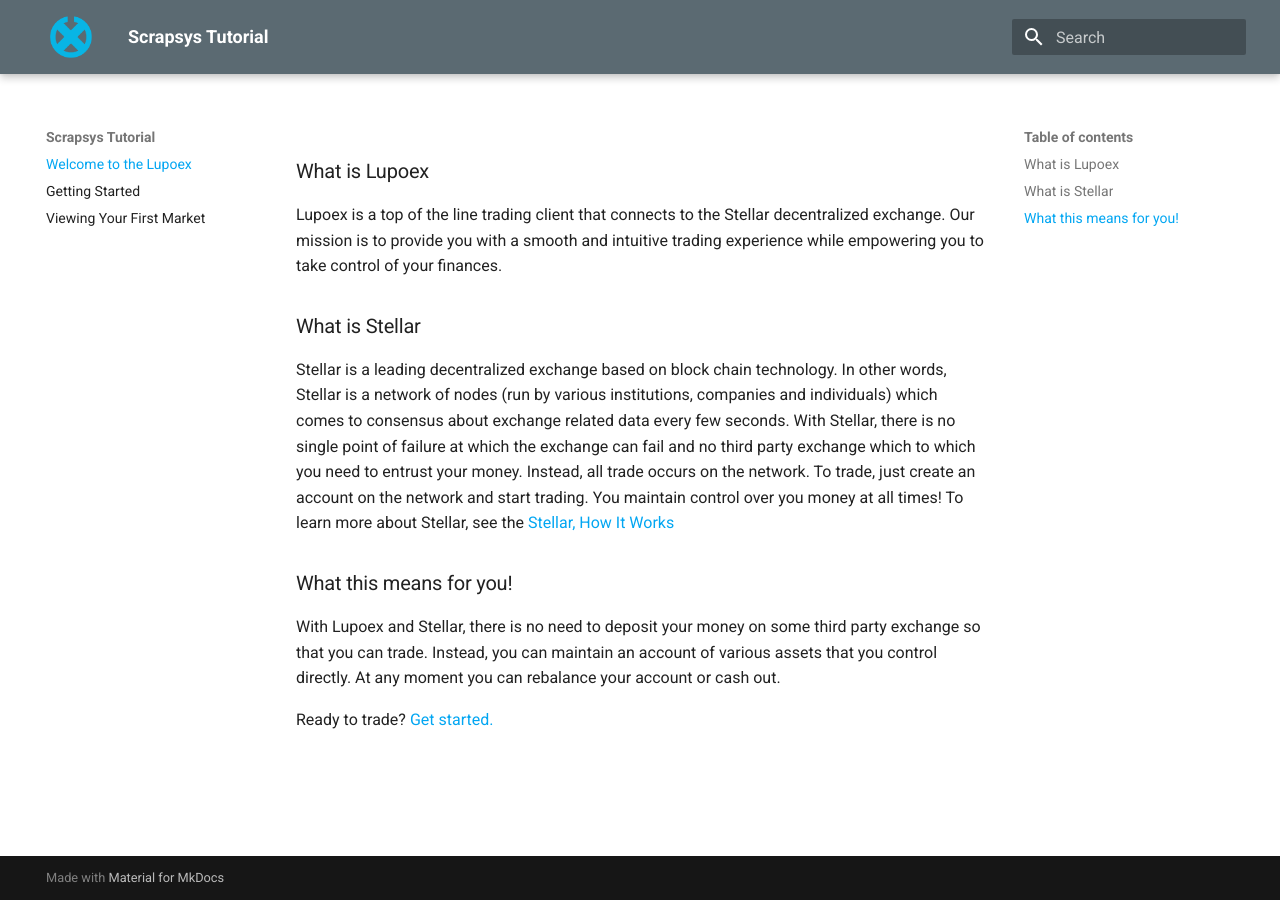
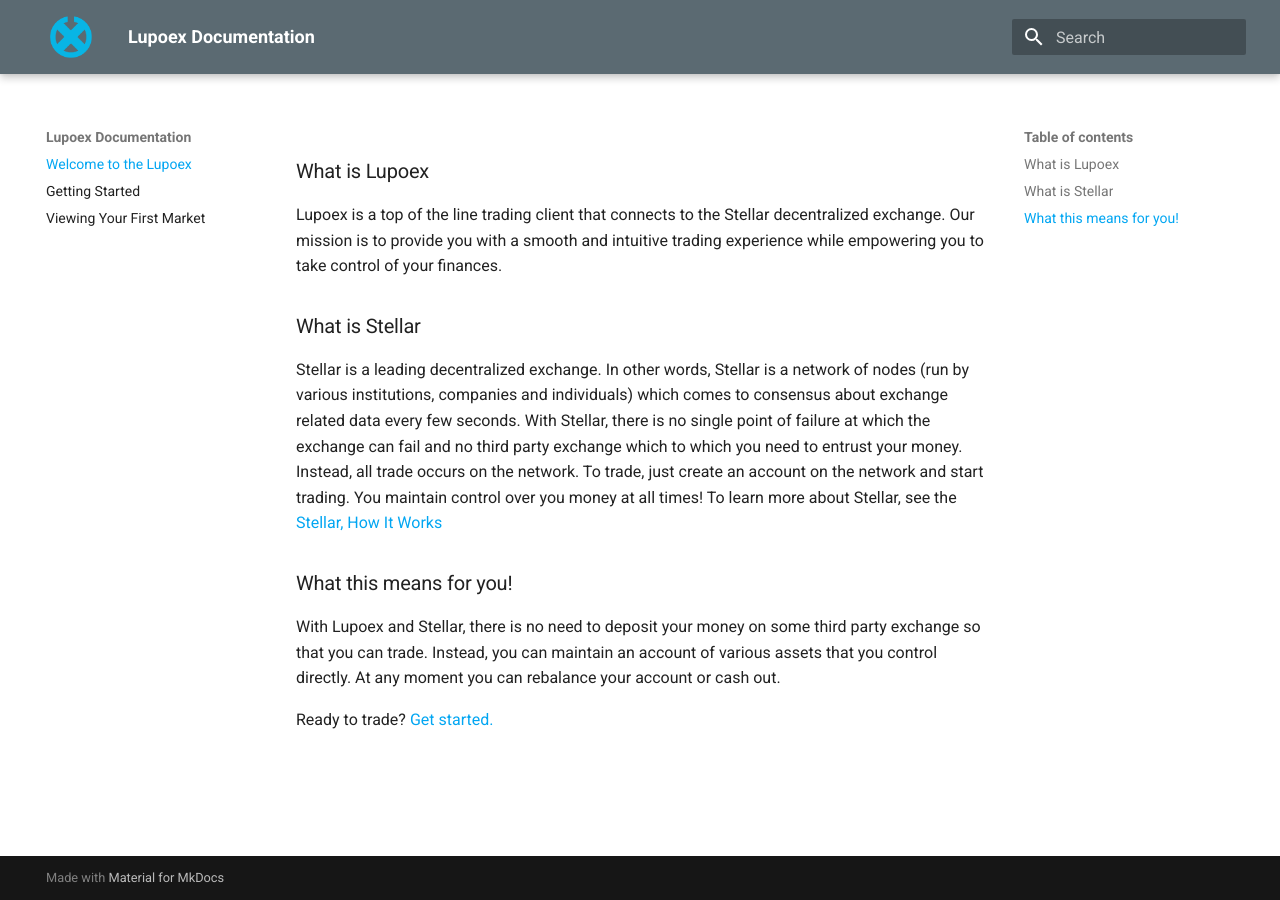
Before and after one commit to istrau2/lupoex-docs, an MkDocs documentation site: the page built from docs/index.md, in a window 1280 px wide. Built offline with MkDocs 1.6.1 and Material for MkDocs 9.7.7, drawn with Linux system fonts in a browser that asks for light colours; old or Windows-style settings are respelled for this version of MkDocs.

```diff
--- a/docs/index.md
+++ b/docs/index.md
@@ -5,7 +5,7 @@ Lupoex is a top of the line trading client that connects to the Stellar decentra
 Our mission is to provide you with a smooth and intuitive trading experience while empowering you to take control of your finances.
 
 ### What is Stellar
-Stellar is a leading decentralized exchange based on block chain technology. In other words, Stellar is a network of nodes (run by various institutions, companies and individuals)
+Stellar is a leading decentralized exchange. In other words, Stellar is a network of nodes (run by various institutions, companies and individuals)
 which comes to consensus about exchange related data every few seconds. With Stellar, there is no single point of failure at which the exchange can fail and no third party exchange which
 to which you need to entrust your money. Instead, all trade occurs on the network. To trade, just create an account on the network and start trading. You maintain control over you money at all times!
 To learn more about Stellar, see the <a href="https://www.stellar.org/how-it-works/stellar-basics/" target="_blank">Stellar, How It Works</a>
--- a/mkdocs.yml
+++ b/mkdocs.yml
@@ -1,4 +1,4 @@
-site_name: Scrapsys Tutorial
+site_name: Lupoex Documentation
 pages:
   - 'index.md'
   - Getting Started: 'getting-started.md'
```
Also changed, not shown: docs/getting-started.md (+2 -0 lines), docs/terms-and-conditions.md (added, +15 -0 lines).
